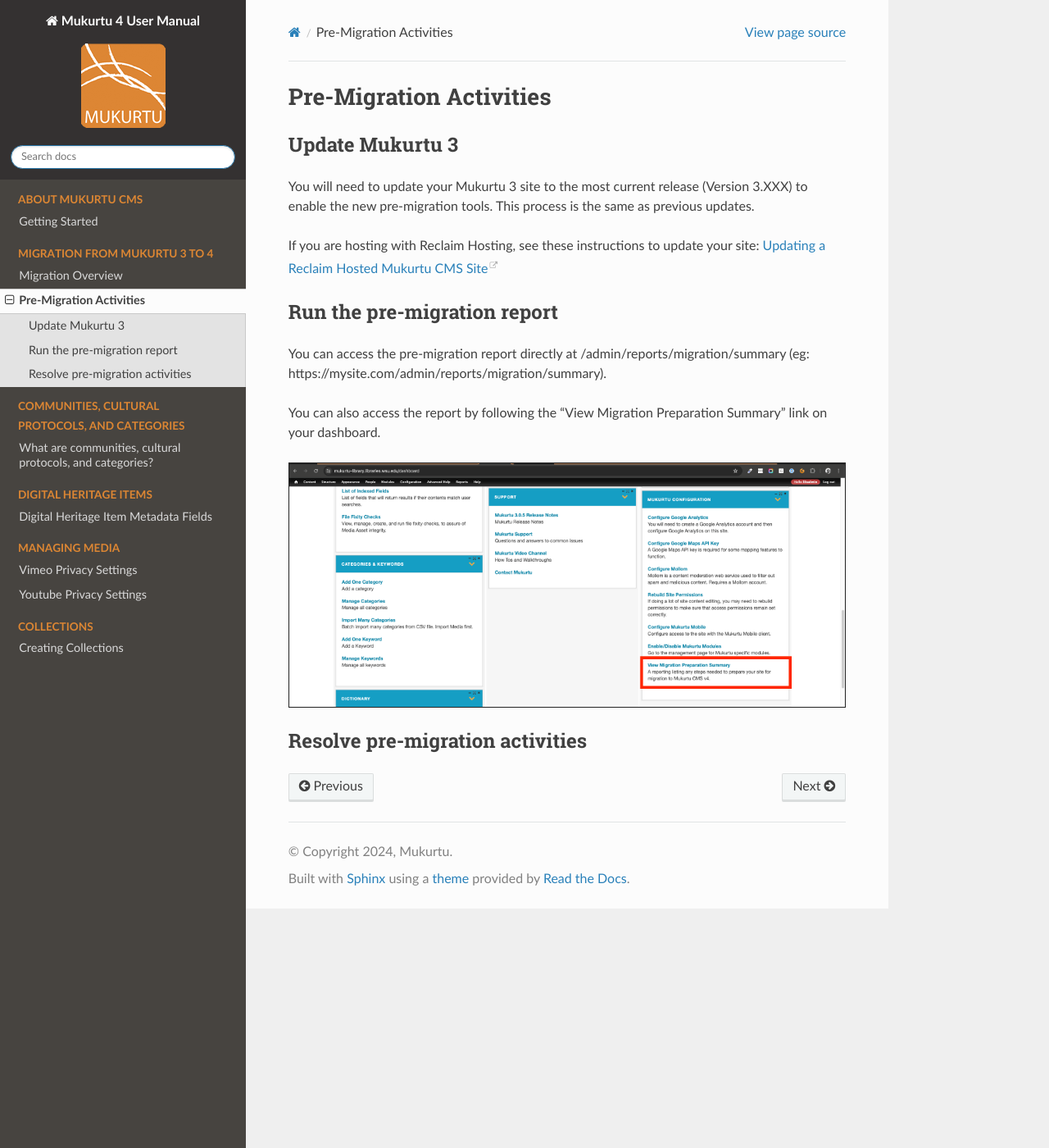
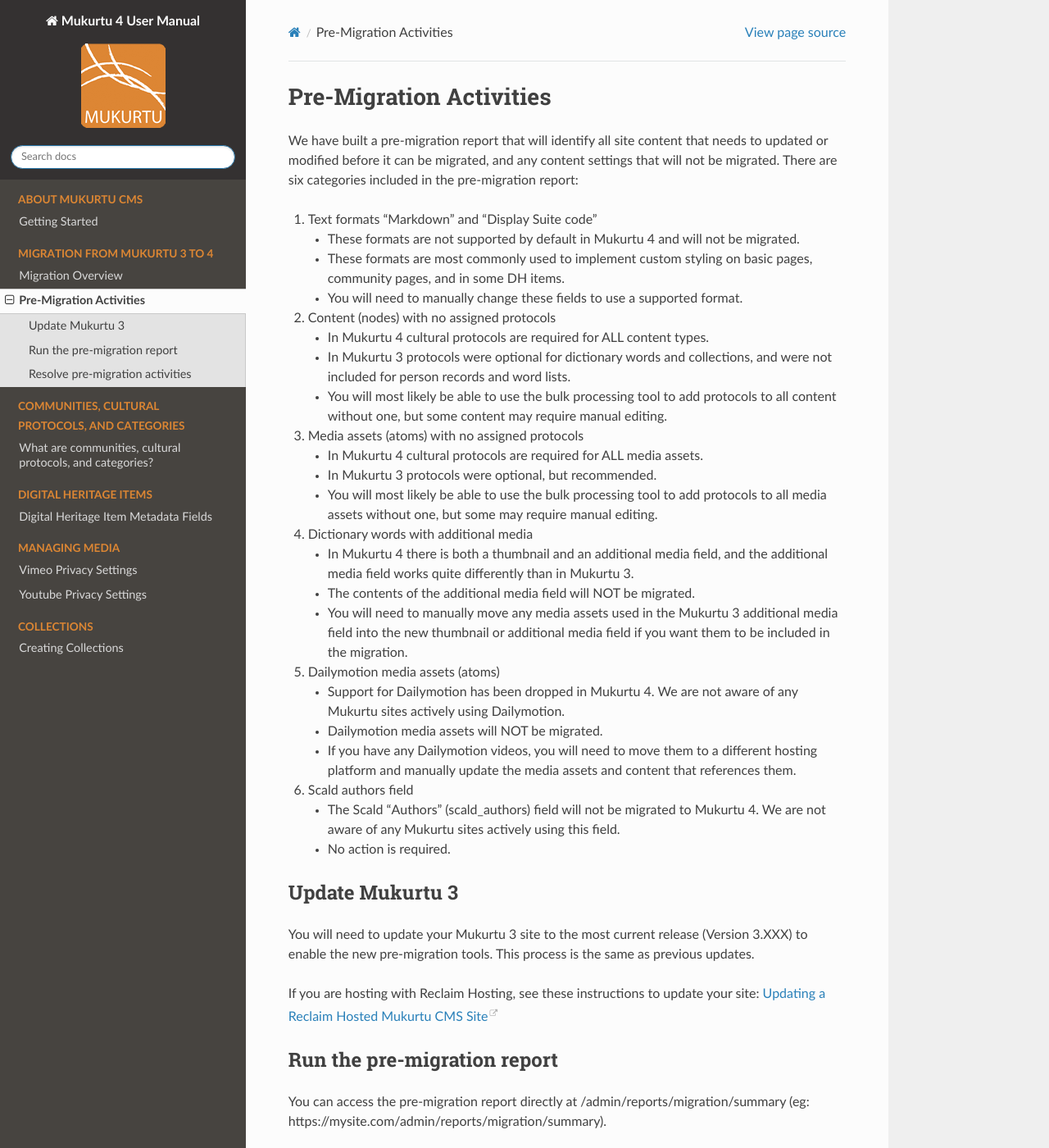
Before and after one commit to MukurtuCMS/mukurtudocs, a Sphinx documentation site: the page built from docs/source/migration/Pre-Migration.md, in a window 1280 px wide and 1400 px high. Shown: the whole window at 82% size. Built offline with Sphinx 7.4.7 and the Read the Docs theme 2.0.0, drawn with Linux system fonts in a browser that asks for light colours.

Commit message:
Update Pre-Migration.md

```diff
--- a/docs/source/migration/Pre-Migration.md
+++ b/docs/source/migration/Pre-Migration.md
@@ -1,4 +1,30 @@
 # Pre-Migration Activities
+
+We have built a pre-migration report that will identify all site content that needs to updated or modified before it can be migrated, and any content settings that will not be migrated. There are six categories included in the pre-migration report:
+
+1) Text formats "Markdown" and "Display Suite code"
+   - These formats are not supported by default in Mukurtu 4 and will not be migrated.
+   - These formats are most commonly used to implement custom styling on basic pages, community pages, and in some DH items.
+   - You will need to manually change these fields to use a supported format.
+2) Content (nodes) with no assigned protocols
+   - In Mukurtu 4 cultural protocols are required for ALL content types.
+   - In Mukurtu 3 protocols were optional for dictionary words and collections, and were not included for person records and word lists.
+   - You will most likely be able to use the bulk processing tool to add protocols to all content without one, but some content may require manual editing.
+3) Media assets (atoms) with no assigned protocols
+   - In Mukurtu 4 cultural protocols are required for ALL media assets.
+   - In Mukurtu 3 protocols were optional, but recommended.
+   - You will most likely be able to use the bulk processing tool to add protocols to all media assets without one, but some may require manual editing.
+4) Dictionary words with additional media
+   - In Mukurtu 4 there is both a thumbnail and an additional media field, and the additional media field works quite differently than in Mukurtu 3.
+   - The contents of the additional media field will NOT be migrated.
+   - You will need to manually move any media assets used in the Mukurtu 3 additional media field into the new thumbnail or additional media field if you want them to be included in the migration.
+5) Dailymotion media assets (atoms)
+   - Support for Dailymotion has been dropped in Mukurtu 4. We are not aware of any Mukurtu sites actively using Dailymotion.
+   - Dailymotion media assets will NOT be migrated.
+   - If you have any Dailymotion videos, you will need to move them to a different hosting platform and manually update the media assets and content that references them.
+6) Scald authors field
+   - The Scald "Authors" (scald_authors) field will not be migrated to Mukurtu 4. We are not aware of any Mukurtu sites actively using this field.
+   - No action is required.
 
 ## Update Mukurtu 3
 
```
